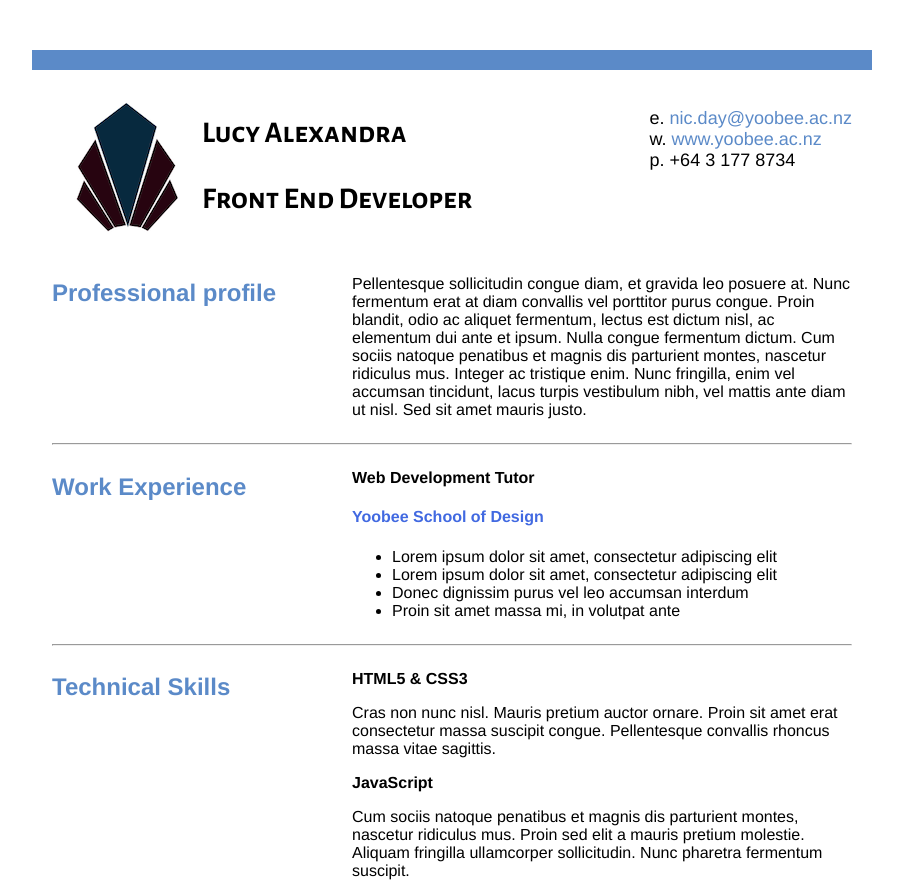
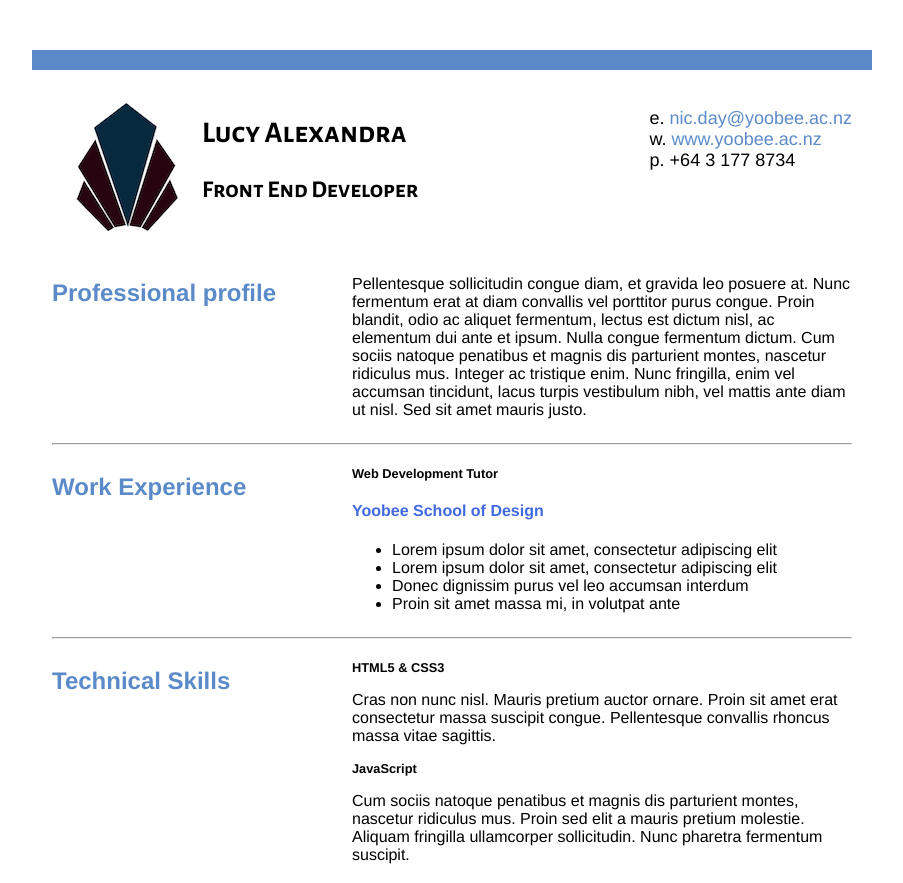
Before and after one commit to lucystone/resume-exercise, a plain HTML site: page index.html in a window 1280 px wide. Shown: the top 883 px of the page, without its empty margins (188-1091 px from the left). Drawn offline with Linux system fonts and the light colour scheme.

Commit message:
Changed front end size

```diff
--- a/mystyle.css
+++ b/mystyle.css
@@ -2,10 +2,13 @@ h4{
   color:royalblue;
   }
 
- h1,h3{
+ h1 {
   font-size:1em;
  }
 
+h3 {
+  font-size:0.8em;
+}
   body {
  background:FFFFFF;
   }
```
